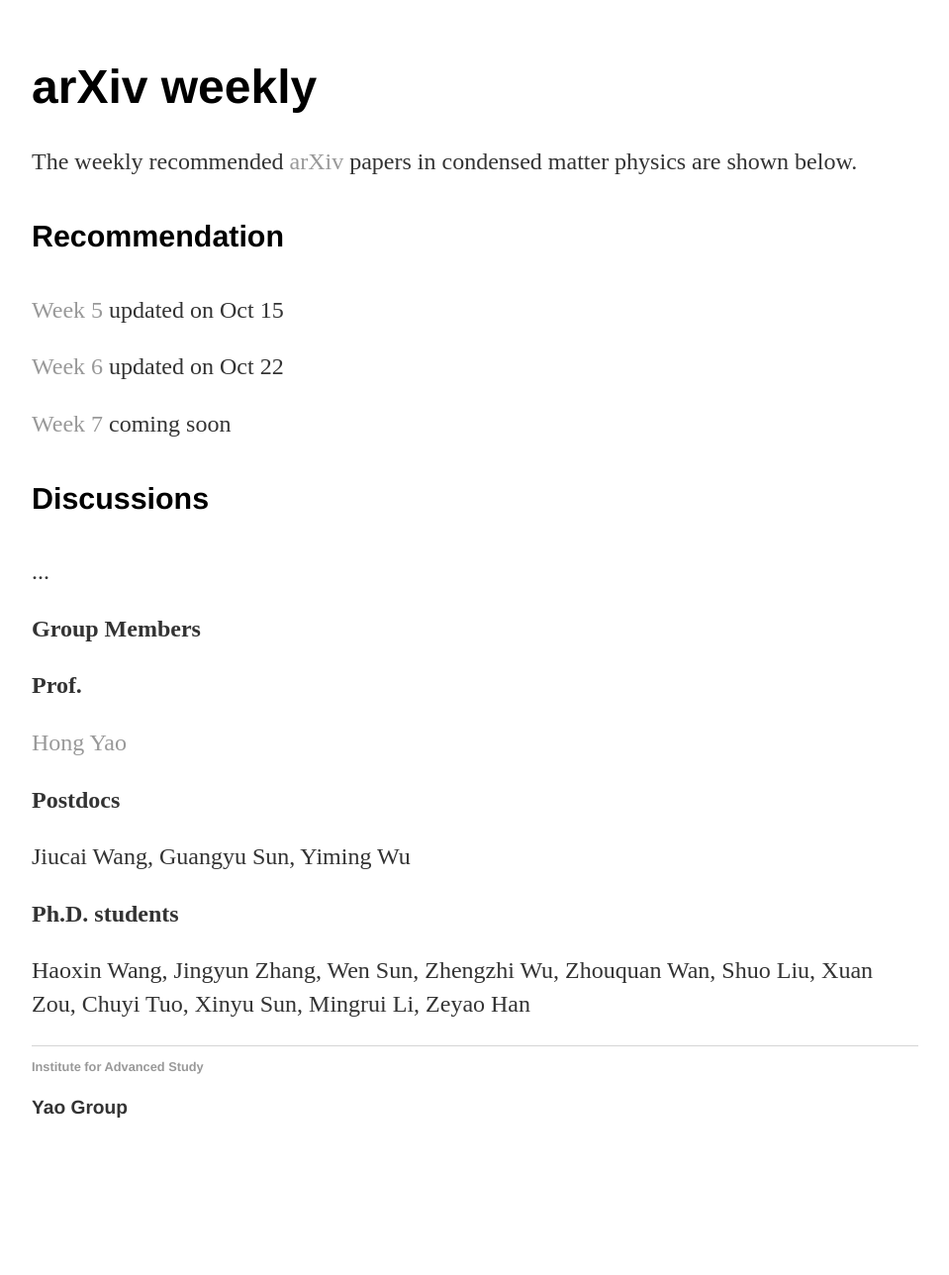
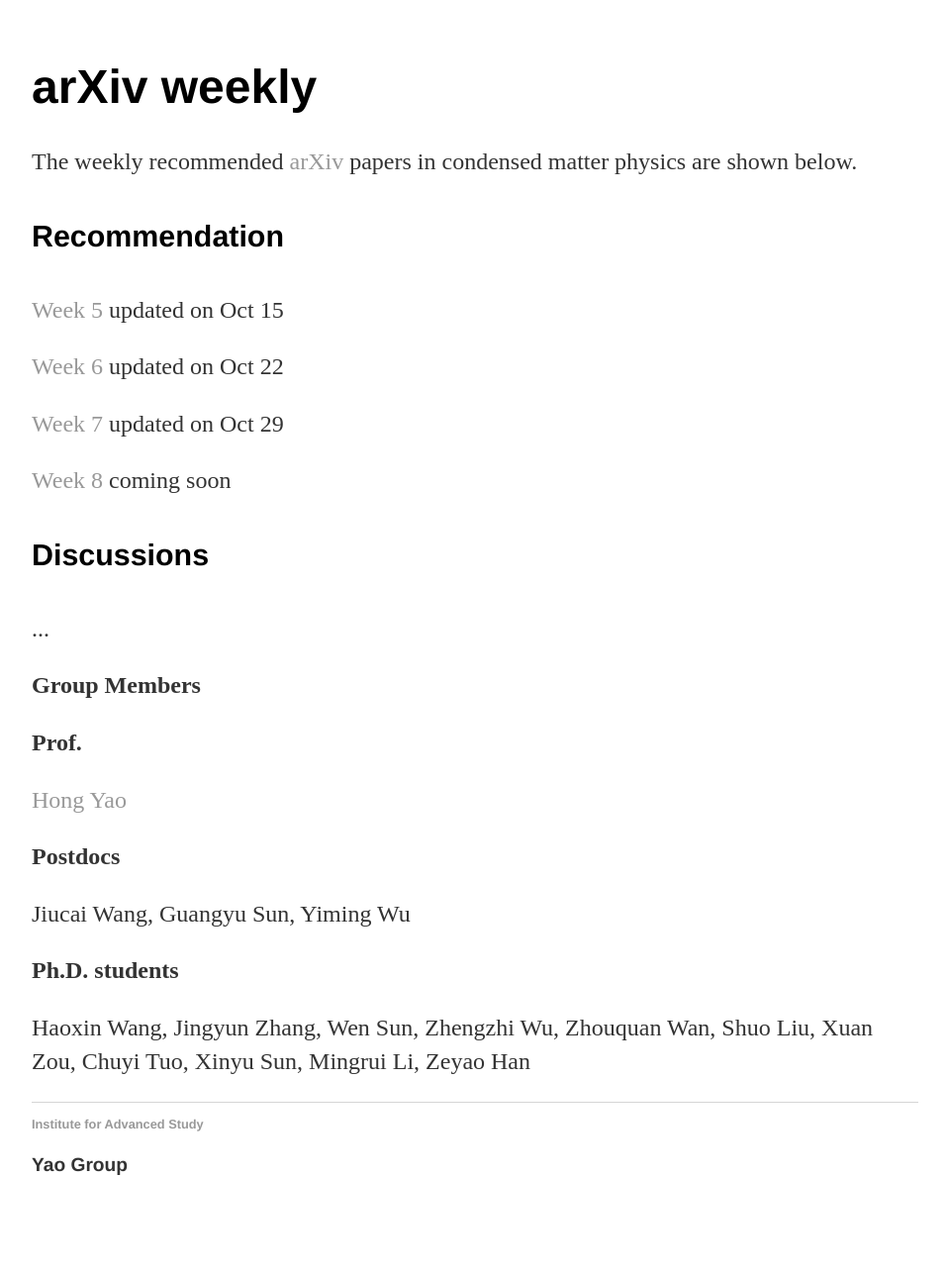
Before and after one commit to xuanzziu/xuanzziu.github.io, a Jekyll site: the page built from arXiv/index.html, in a window 1280 px wide. Shown: the whole page at 99% size, without its empty margins (160-1119 px from the left). Built offline with Jekyll 4.4.1, drawn with Linux system fonts in a browser that asks for light colours; before the commit the page ends 1230 px from its top, so only the background shows below that.

Commit message:
Update index.html

```diff
--- a/arXiv/index.html
+++ b/arXiv/index.html
@@ -10,7 +10,8 @@ title: arXiv
 			<h4>Recommendation</h4>
 			<p><a href="/arXiv/week5">Week 5</a> updated on Oct 15 </p>
 			<p><a href="/arXiv/week6">Week 6</a> updated on Oct 22</p>
-			<p><a href="/arXiv/week7">Week 7</a> coming soon</p>
+			<p><a href="/arXiv/week7">Week 7</a> updated on Oct 29</p>
+			<p><a href="/arXiv/week8">Week 8</a> coming soon</p>
 			<h4>Discussions</h4>
 			<p>...</p>
 
```
